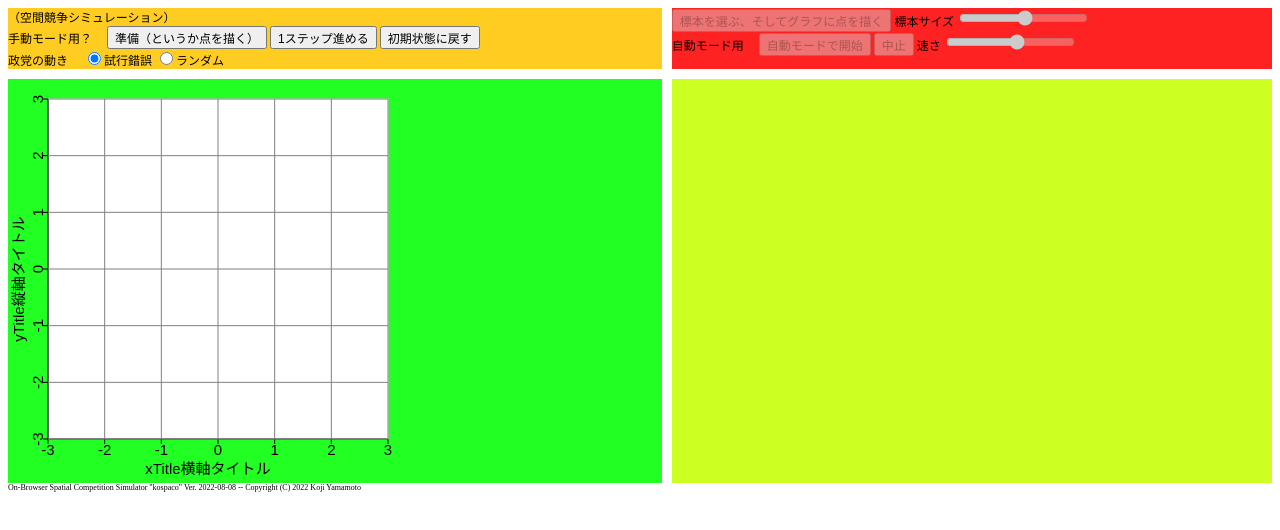
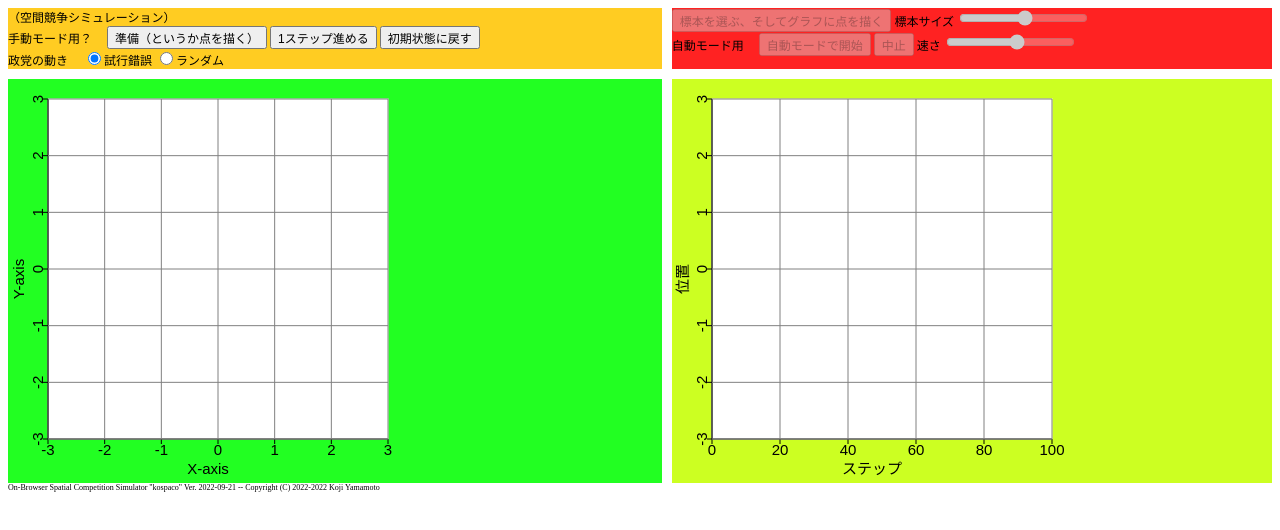
Before and after one commit to kojiynet/kospaco, a plain HTML site: page index.html in a window 1280 px wide. Drawn offline with Linux system fonts and the light colour scheme.

Commit message:
Add files via upload

```diff
--- a/index.html
+++ b/index.html
@@ -5,6 +5,8 @@ On-Browser Spatial Competition Simulator
 Copyright (C) 2022 Koji Yamamoto
 
 ・結果のグラフ＝位置の軌跡と、得票数の軌跡を。
+
+・政党の最適反応を加える。。
 
 以下を変えられるように？
 ・正規分布か一様分布か
@@ -18,7 +20,8 @@ Copyright (C) 2022 Koji Yamamoto
 
 <!-- version info -->
 <script>
-  let verinfo = "2022-08-08"
+  let verinfo = "2022-09-21"
+  let year = "2022"
 </script>
 
 <head>
@@ -159,6 +162,8 @@ Copyright (C) 2022 Koji Yamamoto
 
   let spacecanvas = document.getElementById( "spacecanvas");
 
+  let resultcanvas = document.getElementById( "resultcanvas");
+
   let footer = document.getElementById( "footer");
 
 </script>
@@ -173,11 +178,19 @@ Copyright (C) 2022 Koji Yamamoto
 <!-- 初期処理 -->
 <script>
 
-  footer.innerText = 'On-Browser Spatial Competition Simulator "kospaco" Ver. ' + verinfo + ' -- Copyright (C) 2022 Koji Yamamoto';
+  footer.innerText = 'On-Browser Spatial Competition Simulator "kospaco" Ver. ' + verinfo + ' -- Copyright (C) 2022-' + year + ' Koji Yamamoto';
 
-  let svggraphobj = new SvgGraphType( spacecanvas);
-  svggraphobj.clear();
-  svggraphobj.drawBackground();
+  let spacegraphobj = new SvgGraphType( spacecanvas, -3, 3, 1, -3, 3, 1);
+  spacegraphobj.setXlabel( "X-axis");
+  spacegraphobj.setYlabel( "Y-axis");
+  spacegraphobj.clear();
+  spacegraphobj.drawBackground();
+
+  let resultgraphobj = new SvgGraphType( resultcanvas, 0, 100, 20, -3, 3, 1);
+  resultgraphobj.setXlabel( "ステップ");
+  resultgraphobj.setYlabel( "位置");
+  resultgraphobj.clear();
+  resultgraphobj.drawBackground();
 
   let partystep = 0.2;
 
@@ -219,8 +232,8 @@ Copyright (C) 2022 Koji Yamamoto
       election();
 
       msg.innerHTML = "第1政党の得票：" + partygroup.parties[ 0].vote + "　第2政党の得票：" + partygroup.parties[ 1].vote;
-      svggraphobj.clear();
-      svggraphobj.drawBackground();
+      spacegraphobj.clear();
+      spacegraphobj.drawBackground();
       votergroup.plot();
       partygroup.plot();
 
@@ -231,8 +244,8 @@ Copyright (C) 2022 Koji Yamamoto
     "click",
     () => {
 
-      svggraphobj.clear();
-      svggraphobj.drawBackground();
+      spacegraphobj.clear();
+      spacegraphobj.drawBackground();
 
       setupButton.disabled = false;
 
--- a/party.js
+++ b/party.js
@@ -6,6 +6,7 @@ party.js
 
 kutil.jsが読まれている必要がある。
 svggraph.jsが読まれている必要がある。
+spacegraphobjが定義されている必要がある。
 
 */
 
@@ -83,7 +84,7 @@ class PartyGroupType {
             let x = this.parties[ i].xpos;
             let y = this.parties[ i].ypos;
             let colorstr = this.parties[ i].getRGBStr();
-            svggraphobj.drawSinglePoint( x, y, 3, colorstr);
+            spacegraphobj.drawSinglePoint( x, y, 3, colorstr);
         }
     }
 
--- a/svggraph.js
+++ b/svggraph.js
@@ -63,7 +63,7 @@ class CanvTrans {
 class SvgGraphType {
 
     // svgcanv0は描画対象のSVGタグの要素
-    constructor( svgcanv0)
+    constructor( svgcanv0, mathx_l, mathx_u, xstep, mathy_l, mathy_u, ystep)
     {
 
         this.canvasobj = svgcanv0;
@@ -77,22 +77,35 @@ class SvgGraphType {
         this.screeny2 = this.canvasH - 40; // canvasのうち、下側40は余白
 
         // 理論座標系のx範囲
-        this.mathx1 = -3;
-        this.mathx2 =  3;
+        this.mathx1 = mathx_l;
+        this.mathx2 = mathx_u;
 
         // 理論座標系のy範囲
-        this.mathy1 = -3;
-        this.mathy2 =  3;
+        this.mathy1 = mathy_l;
+        this.mathy2 = mathy_u;
 
         // x方向とy方向の目盛の間隔
-        this.xstep = 1;
-        this.ystep = 1;
+        this.xstep = xstep;
+        this.ystep = ystep;
 
         this.ct = new CanvTrans(
             this.screenx1, this.screeny1, this.screenx2, this.screeny2,
             this.mathx1, this.mathy1, this.mathx2, this.mathy2
         );
 
+        this.xlabel = "";
+        this.ylabel = "";
+
+    }
+
+    setXlabel( l0)
+    {
+        this.xlabel = l0;
+    }
+
+    setYlabel( l0)
+    {
+        this.ylabel = l0;
     }
 
     clear()
@@ -141,7 +154,7 @@ class SvgGraphType {
             textobj.setAttribute( "font-size", "15");
             textobj.setAttribute( "text-anchor", "middle");
             textobj.setAttribute( "dominant-baseline", "alphabetic");
-            textobj.textContent = "xTitle横軸タイトル";
+            textobj.textContent = this.xlabel;
             this.canvasobj.appendChild( textobj);
         }
 
@@ -207,7 +220,7 @@ class SvgGraphType {
             textobj.setAttribute( "text-anchor", "middle");
             textobj.setAttribute( "dominant-baseline", "hanging");
             textobj.setAttribute( "transform", "rotate( 270 " + String( 5) + " " + String( canvasH / 2) + ")");
-            textobj.textContent = "yTitle縦軸タイトル";
+            textobj.textContent = this.ylabel;
             this.canvasobj.appendChild( textobj);
 
         }
--- a/voter.js
+++ b/voter.js
@@ -6,7 +6,7 @@ voter.js
 
 kutil.jsが読まれている必要がある。
 svggraph.jsが読まれている必要がある。
-svggraphobjが定義されている必要がある。
+spacegraphobjが定義されている必要がある。
 
 */
 
@@ -68,7 +68,7 @@ class VoterGroupType {
             let x = this.voters[ i].xpos;
             let y = this.voters[ i].ypos;
             let rgbstr = this.voters[ i].getRGBStr();
-            svggraphobj.drawSinglePoint( x, y, 1, rgbstr);
+            spacegraphobj.drawSinglePoint( x, y, 1, rgbstr);
         }
     }
 
```
